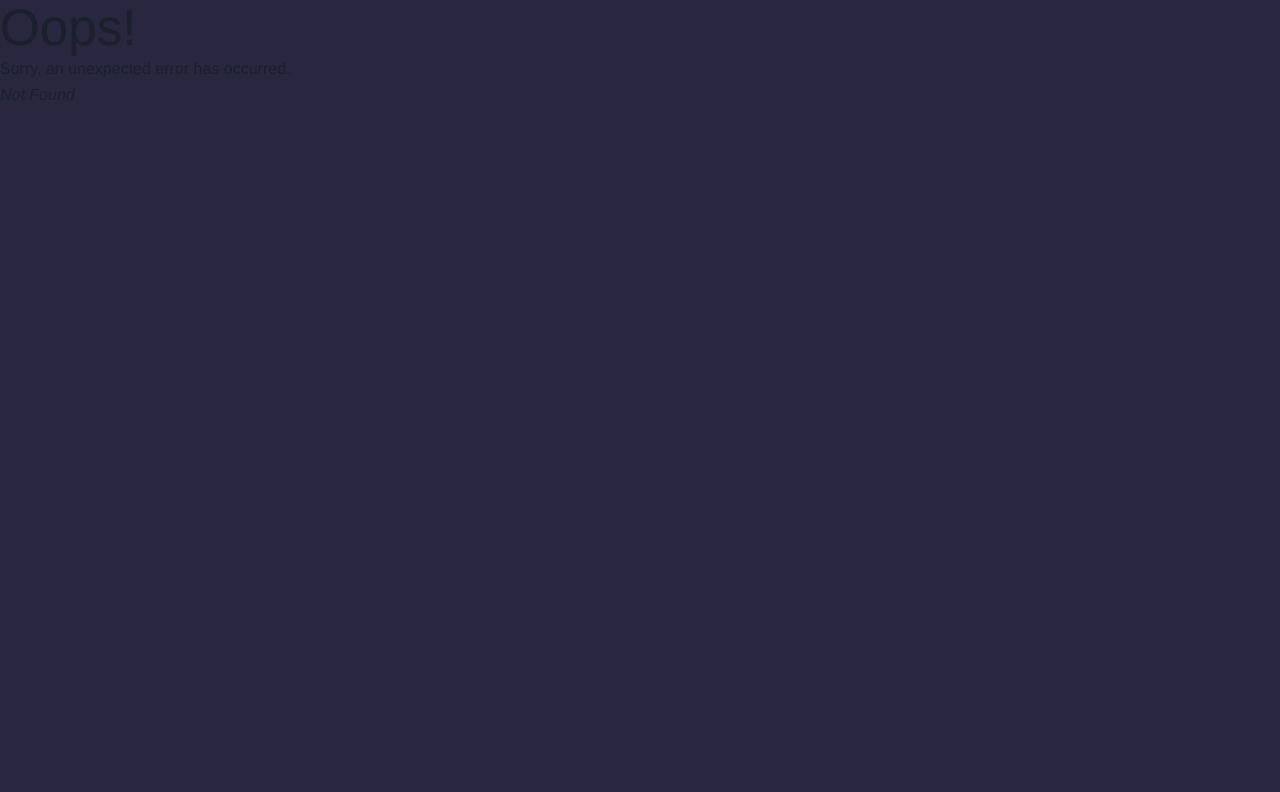
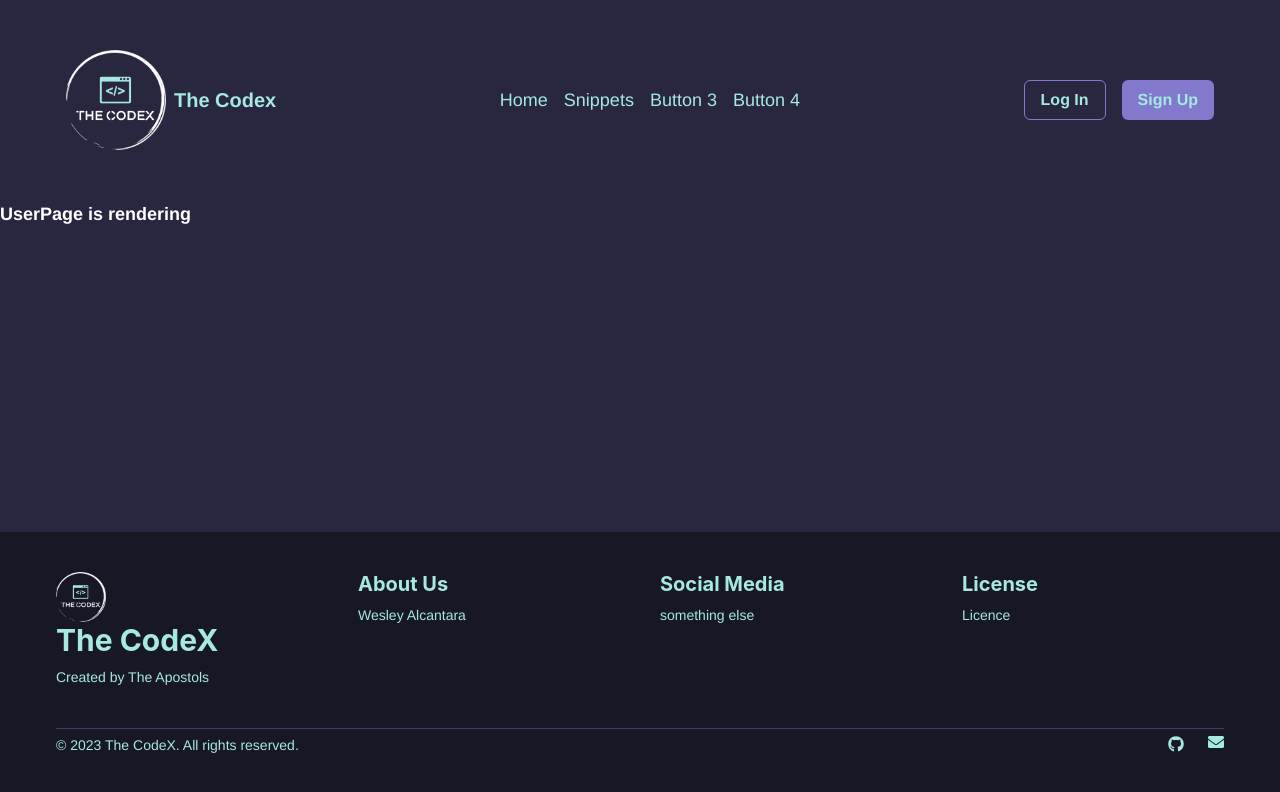
Before and after one commit to theApostols/the-codex, a React (Vite) app in the folder client/: page /userpage in a window 1280 px wide. Before the commit this address had no page. Shown: the top 792 px of the page. Built offline with nearby package versions, Linux system fonts and the light colour scheme.

Commit message:
added userpage

```diff
--- /dev/null
+++ b/client/src/pages/UserPage.jsx
@@ -0,0 +1,26 @@
+import React from "react";
+// import Snippet from "../components/Snippet/snippets.jsx"
+// import UserInfo from "../components/UserInfo/userinfo.jsx"
+
+// export default function UserPage() {
+//   return (
+//     <>
+//       <p>Testing UserPage</p>
+//       <Snippet />
+//       <UserInfo />
+//     </>
+//   );
+// }
+
+export default function UserPage() {
+  const paragraphStyle = {
+    fontSize: "18px", // Set the desired font size
+    color: "white", // Set the text color to white
+    fontWeight: "bold", // Make the text bold
+  };
+  return (
+    <>
+      <p style={paragraphStyle}>UserPage is rendering</p>
+    </>
+  );
+}
```
Also changed, not shown: client/src/components/Footer/Footer.jsx (+12 -2 lines), client/src/main.jsx (+13 -10 lines).
